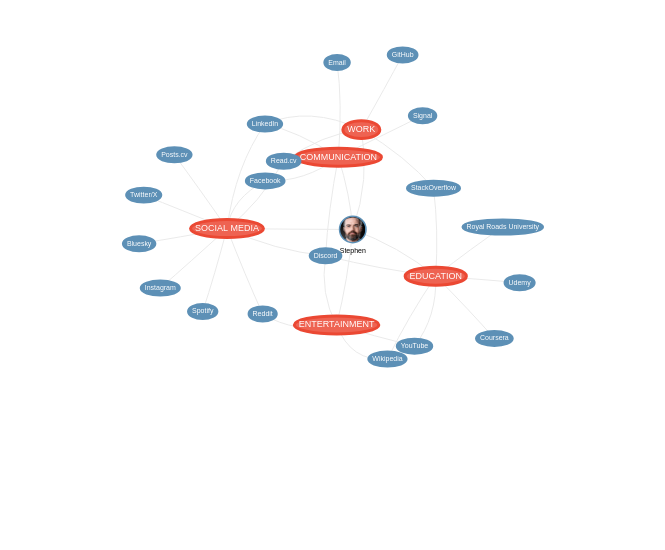
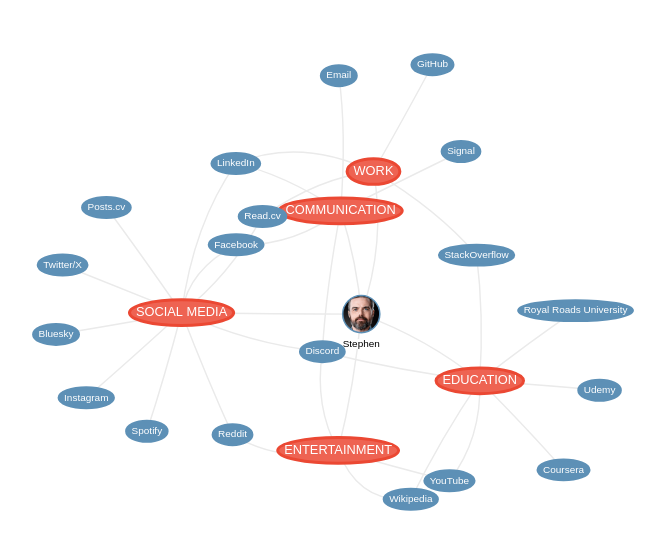
Before and after one commit to speasley/visual-network, a Vue app: page / in a window 1280 px wide. Shown: the top 550 px of the page, without its empty margins (307-972 px from the left). Built offline with nearby package versions, Linux system fonts and the light colour scheme.

Commit message:
feat: increase height of chart

```diff
--- a/src/App.vue
+++ b/src/App.vue
@@ -159,7 +159,7 @@
 
 <style scoped>
 .network-container {
-  height: 350px;
+  height: 500px;
   width: 100%;
 }
 </style>
```
